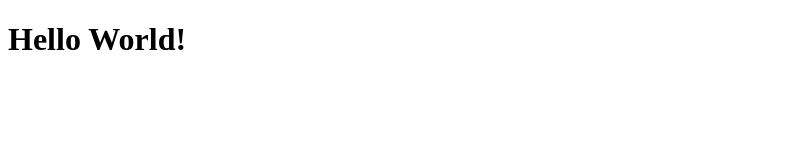
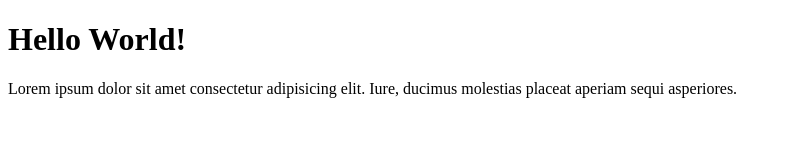
Before and after one commit to Fajar-Ainur-Roziqin/git-test, a plain HTML site: page index.html in a window 1280 px wide. Shown: the whole page, without its empty margins (0-791 px from the left). Drawn offline with Linux system fonts and the light colour scheme.

Commit message:
Menambahkan isi file index.html

```diff
--- a/index.html
+++ b/index.html
@@ -1,12 +1,16 @@
 <!DOCTYPE html>
 <html lang="en">
-<head>
-    <meta charset="UTF-8">
-    <meta http-equiv="X-UA-Compatible" content="IE=edge">
-    <meta name="viewport" content="width=device-width, initial-scale=1.0">
+  <head>
+    <meta charset="UTF-8" />
+    <meta http-equiv="X-UA-Compatible" content="IE=edge" />
+    <meta name="viewport" content="width=device-width, initial-scale=1.0" />
     <title>Git Remote</title>
-</head>
-<body>
+  </head>
+  <body>
     <h1>Hello World!</h1>
-</body>
+    <p>
+      Lorem ipsum dolor sit amet consectetur adipisicing elit. Iure, ducimus
+      molestias placeat aperiam sequi asperiores.
+    </p>
+  </body>
 </html>
```
